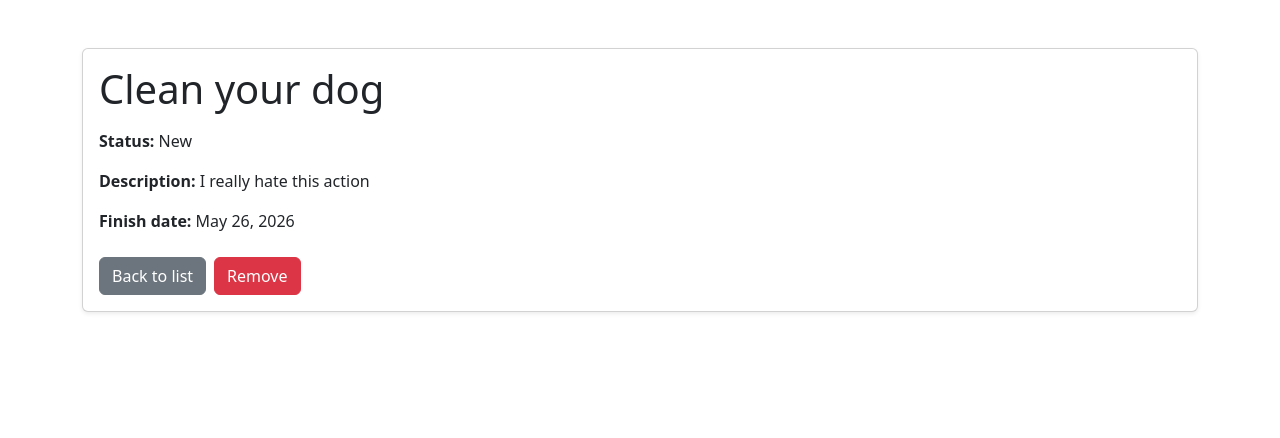
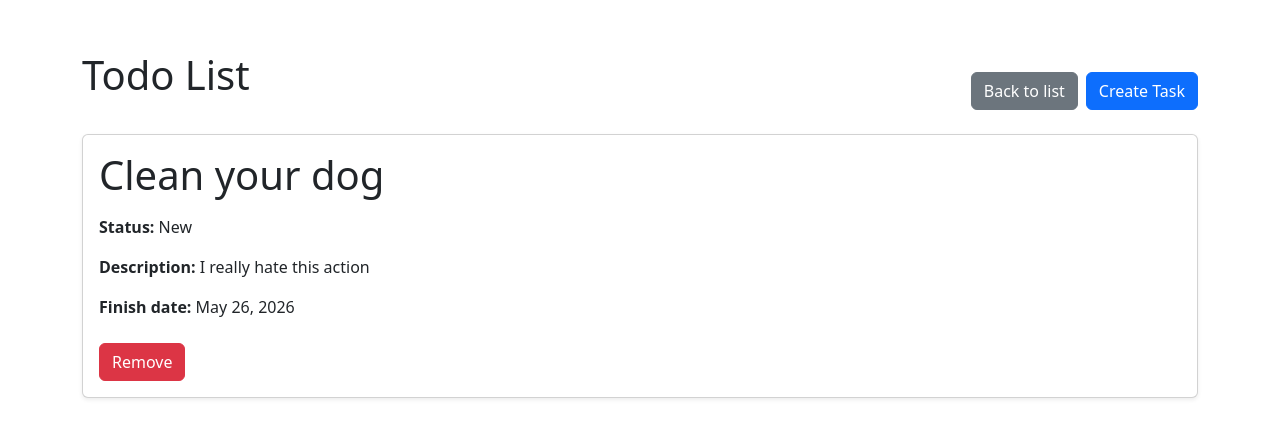
Before and after one commit to iAmBelovNikita/homework_52_nikita_belov, a Django app: page /task/1/ in a window 1280 px wide. Shown: the top 438 px of the page. Run offline with Django 5.2, Linux system fonts and the light colour scheme; data comes from the database, SQL or seed files in the repository.

Commit message:
Edit all pages redirect and use construction {% url %} everywhere.

```diff
--- /dev/null
+++ b/source/todo_list/templates/base.html
@@ -0,0 +1,21 @@
+<!DOCTYPE html>
+<html lang="en">
+<head>
+  <meta charset="UTF-8">
+  <title>Todo List</title>
+  <link href="https://cdn.jsdelivr.net/npm/bootstrap@5.3.8/dist/css/bootstrap.min.css" rel="stylesheet">
+</head>
+<body>
+  <div class="container mt-5">
+    <div class="d-flex justify-content-between align-items-center mb-4">
+      <h1>Todo List</h1>
+      {% block nav %}
+      {% endblock %}
+    </div>
+    {% block content %}
+    {% endblock %}
+  </div>
+
+  <script src="https://cdn.jsdelivr.net/npm/bootstrap@5.3.8/dist/js/bootstrap.bundle.min.js"></script>
+</body>
+</html>
--- a/source/todo_list/templates/task_about.html
+++ b/source/todo_list/templates/task_about.html
@@ -1,14 +1,15 @@
-<!DOCTYPE html>
-<html lang="en">
-<head>
-  <meta charset="UTF-8">
-  <title>{{ task.title }}</title>
-
-  <link href="https://cdn.jsdelivr.net/npm/bootstrap@5.3.8/dist/css/bootstrap.min.css" rel="stylesheet">
-</head>
-<body>
-
-  <div class="container mt-5">
+{% extends "base.html" %}
+{% block nav %}
+<div class="d-flex gap-2 mt-4">
+  <a href="{% url 'todo_list' %}" class="btn btn-secondary">
+    Back to list
+  </a>
+  <a href="{% url 'task_create' %}" class="btn btn-primary">
+    Create Task
+  </a>
+</div>
+{% endblock %}
+{% block content %}
   <div class="card shadow-sm">
     <div class="card-body">
       <h1 class="card-title mb-3">{{ task.title }}</h1>
@@ -19,7 +20,11 @@
 
       <p class="card-text">
         <strong>Description:</strong>
+        {% if task.description %}
           {{ task.description }}
+        {% else %}
+          --//--
+        {% endif %}
       </p>
 
       <p class="card-text">
@@ -27,23 +32,15 @@
         {% if task.finish_date %}
           {{ task.finish_date }}
         {% else %}
-            no date
+          --//--
         {% endif %}
       </p>
 
       <div class="d-flex gap-2 mt-4">
-          <a href="{% url 'todo_list' %}" class="btn btn-secondary">
-            Back to list
-          </a>
-
-          <a href="{% url 'task_delete' %}?id={{ task.id }}" class="btn btn-danger">
+        <a href="{% url 'task_delete' task.pk %}" class="btn btn-danger">
           Remove
         </a>
       </div>
     </div>
   </div>
-  </div>
-
-  <script src="https://cdn.jsdelivr.net/npm/bootstrap@5.3.8/dist/js/bootstrap.bundle.min.js"></script>
-</body>
-</html>
+{% endblock %}
--- a/source/todo_list/urls.py
+++ b/source/todo_list/urls.py
@@ -5,6 +5,6 @@ from .views import todo_list, task_create, task_delete, task_about
 urlpatterns = [
     path("", todo_list, name="todo_list"),
     path('task/create/', task_create, name='task_create'),
-    path('task/delete/', task_delete, name='task_delete'),
+    path('task/delete/<int:pk>/', task_delete, name='task_delete'),
     path('task/<int:pk>/', task_about, name='task_about'),
 ]
--- a/source/todo_list/views.py
+++ b/source/todo_list/views.py
@@ -1,5 +1,4 @@
-from django.http import HttpResponseRedirect
-from django.shortcuts import render, get_object_or_404
+from django.shortcuts import render, get_object_or_404, redirect
 
 from .models import TodoTask, status_choices
 
@@ -33,10 +32,10 @@ def task_create(request):
             finish_date = finish_date
         )
 
-        return HttpResponseRedirect('/')
+        return redirect('todo_list')
 
-def task_delete(request):
+def task_delete(request, pk):
     if request.method == 'GET':
-        task_id = request.GET.get('id')
-        TodoTask.objects.filter(id=task_id).delete()
-        return HttpResponseRedirect('/')
+        task = get_object_or_404(TodoTask, pk=pk)
+        task.delete()
+        return redirect('todo_list')
```
Also changed, not shown: source/todo_list/templates/index.html (+6 -19 lines), source/todo_list/templates/task_create.html (+9 -22 lines). Lines whose indentation alone changed are shown as unchanged.
